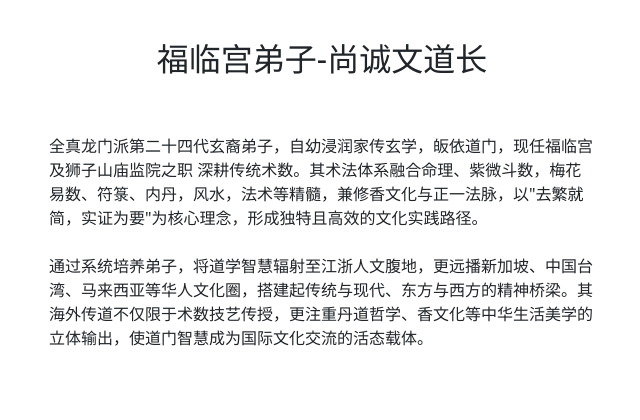
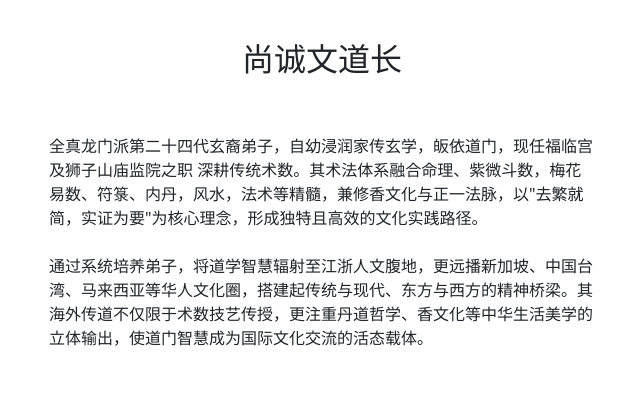
Before and after one commit to Wuhong0917/ChengWenDaoZhang, a Django app: page /shijie/ in a window 1280 px wide. Shown: the part 666-1086 px from the top of the page, without its empty margins (318-958 px from the left). Run offline with Django 5.2, Linux system fonts and the light colour scheme; data comes from the database, SQL or seed files in the repository; some libraries are stand-ins or nearby versions.

Commit message:
Update: shijie intro

```diff
--- a/Taoism_site/templates/shijie.html
+++ b/Taoism_site/templates/shijie.html
@@ -35,7 +35,7 @@
               <div class="card border-0">
 
                 <center>
-                  <h2 class="card-title">福临宫弟子-尚诚文道长</h2>
+                  <h2 class="card-title">尚诚文道长</h2>
                 </center>
 
                   <p class="card-text">
```
